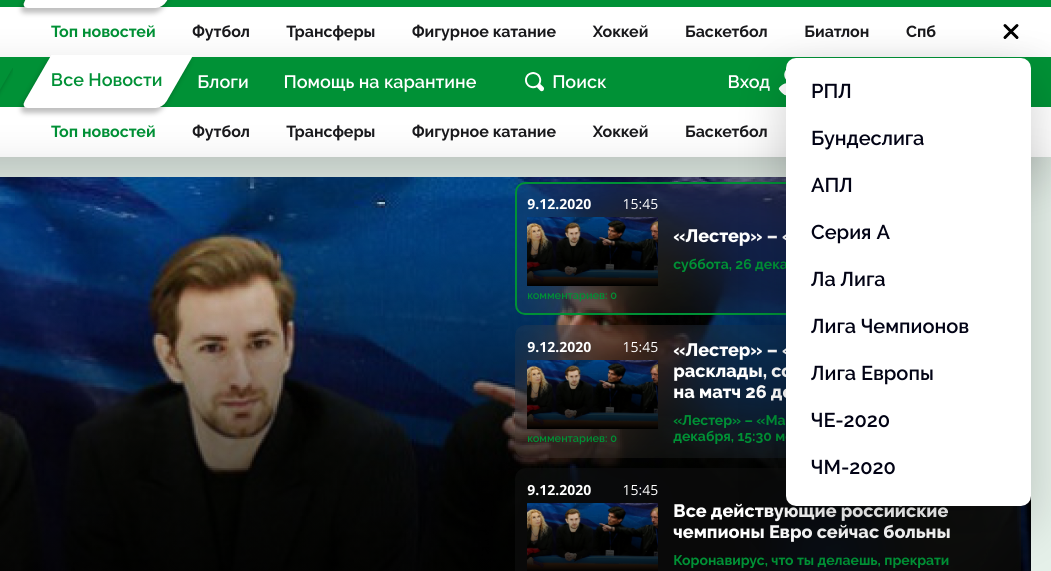
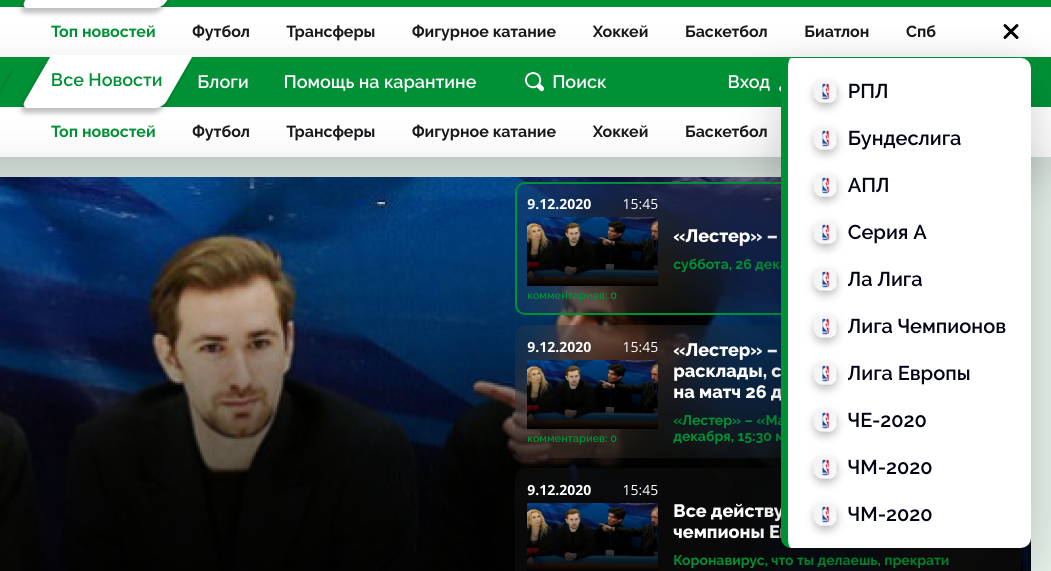
Before and after one commit to adakhannn/sport, a plain HTML site: page index.html in a window 1280 px wide. Both pictures are taken after a click on the button 1240 px from the left and 258 px from the top of the page. Shown: the part 227-798 px from the top of the page, 229-1280 px from the left. Drawn offline with nearby package versions, Linux system fonts and the light colour scheme.

Commit message:
Правки в бургер меню.

```diff
--- a/css/styles.css
+++ b/css/styles.css
@@ -556,11 +556,14 @@
 
 .menu-burger__list {
   display: flex;
+  flex-wrap: wrap;
   flex-direction: column;
   background-color: var(--white);
   box-shadow: 0 20px 50px rgba(0, 0, 0, 0.2);
   border-radius: 10px;
-  padding: 10px 45px 15px 15px;
+  padding: 10px 15px;
+  border-left: 7px solid var(--green);
+  max-height: 490px;
 }
 
 .menu-burger__item {
@@ -575,7 +578,6 @@
 }
 
 .menu-burger__link {
-  display: block;
   padding: 5px 10px;
   font-weight: 600;
   font-size: 20px;
@@ -585,6 +587,14 @@
   width: 100%;
   border-radius: 5px;
   white-space: nowrap;
+  display: flex;
+  align-items: center;
+}
+
+.menu-burger__img {
+  margin-right: 10px;
+  border-radius: 50%;
+  filter: drop-shadow(0px 4px 4px rgba(0, 0, 0, 0.25));
 }
 
 /* стили для главной */
--- a/index.html
+++ b/index.html
@@ -140,31 +140,35 @@
         <nav class="menu-burger js-main-menu">
           <ul class="menu-burger__list">
             <li class="menu-burger__item">
-              <a class="menu-burger__link" href="#">РПЛ</a>
+              <a class="menu-burger__link" href="#">
+                <img class="menu-burger__img" src="../sport/img/dev-author.png" width="25" height="25" alt="Фото автора">РПЛ</a>
             </li>
             <li class="menu-burger__item">
-              <a class="menu-burger__link" href="#">Бундеслига</a>
+              <a class="menu-burger__link" href="#"><img class="menu-burger__img" src="../sport/img/dev-author.png" width="25" height="25" alt="Фото автора">Бундеслига</a>
             </li>
             <li class="menu-burger__item">
-              <a class="menu-burger__link" href="#">АПЛ</a>
+              <a class="menu-burger__link" href="#"><img class="menu-burger__img" src="../sport/img/dev-author.png" width="25" height="25" alt="Фото автора">АПЛ</a>
             </li>
             <li class="menu-burger__item">
-              <a class="menu-burger__link" href="#">Серия А</a>
+              <a class="menu-burger__link" href="#"><img class="menu-burger__img" src="../sport/img/dev-author.png" width="25" height="25" alt="Фото автора">Серия А</a>
             </li>
             <li class="menu-burger__item">
-              <a class="menu-burger__link" href="#">Ла Лига</a>
+              <a class="menu-burger__link" href="#"><img class="menu-burger__img" src="../sport/img/dev-author.png" width="25" height="25" alt="Фото автора">Ла Лига</a>
             </li>
             <li class="menu-burger__item">
-              <a class="menu-burger__link" href="#">Лига Чемпионов</a>
+              <a class="menu-burger__link" href="#"><img class="menu-burger__img" src="../sport/img/dev-author.png" width="25" height="25" alt="Фото автора">Лига Чемпионов</a>
             </li>
             <li class="menu-burger__item">
-              <a class="menu-burger__link" href="#">Лига Европы</a>
+              <a class="menu-burger__link" href="#"><img class="menu-burger__img" src="../sport/img/dev-author.png" width="25" height="25" alt="Фото автора">Лига Европы</a>
             </li>
             <li class="menu-burger__item">
-              <a class="menu-burger__link" href="#">ЧЕ-2020</a>
+              <a class="menu-burger__link" href="#"><img class="menu-burger__img" src="../sport/img/dev-author.png" width="25" height="25" alt="Фото автора">ЧЕ-2020</a>
             </li>
             <li class="menu-burger__item">
-              <a class="menu-burger__link" href="#">ЧМ-2020</a>
+              <a class="menu-burger__link" href="#"><img class="menu-burger__img" src="../sport/img/dev-author.png" width="25" height="25" alt="Фото автора">ЧМ-2020</a>
+            </li>
+            <li class="menu-burger__item">
+              <a class="menu-burger__link" href="#"><img class="menu-burger__img" src="../sport/img/dev-author.png" width="25" height="25" alt="Фото автора">ЧМ-2020</a>
             </li>
           </ul>
         </nav>
```
Also changed, not shown: blog.html (+1 -1 lines).
